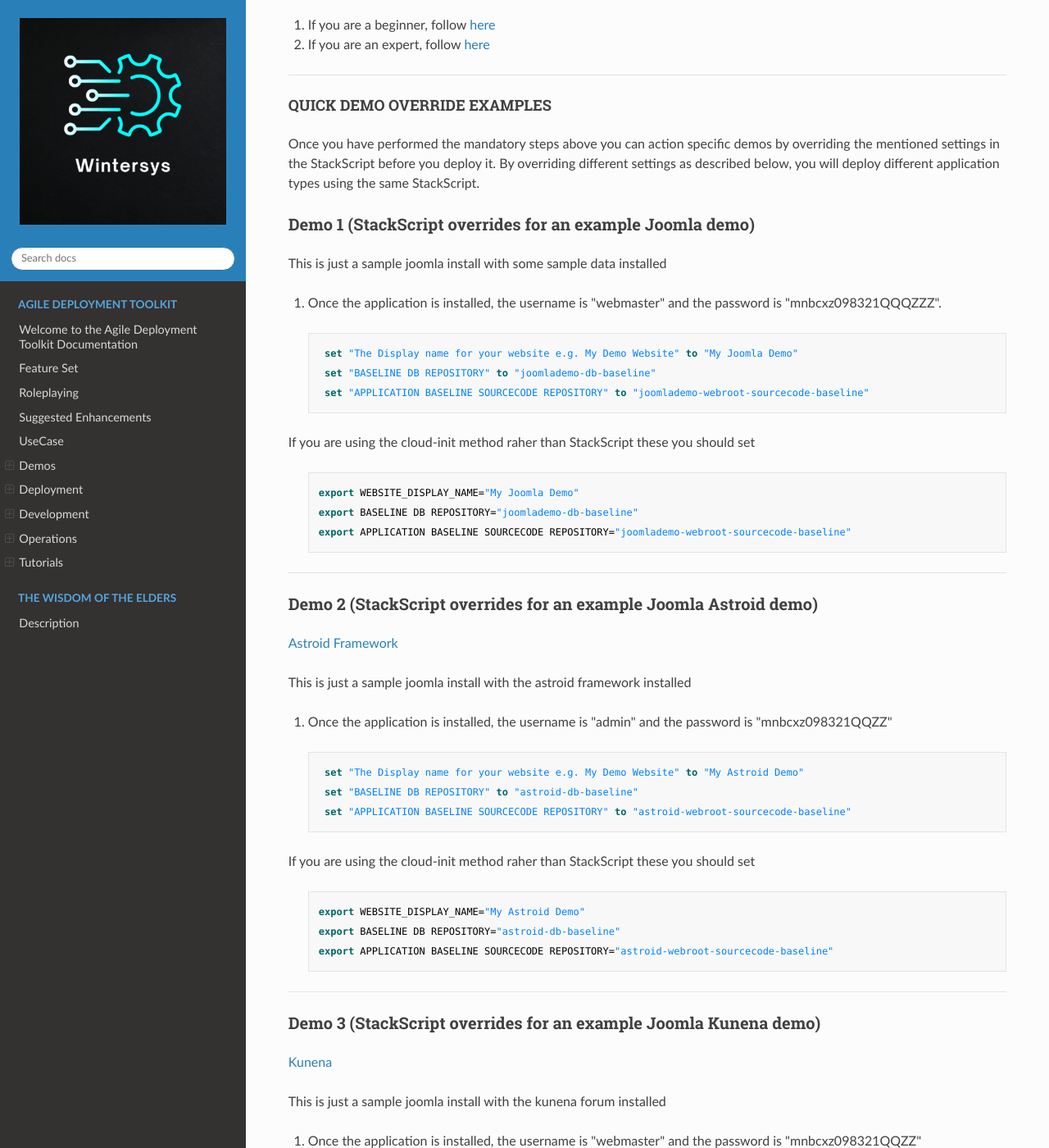
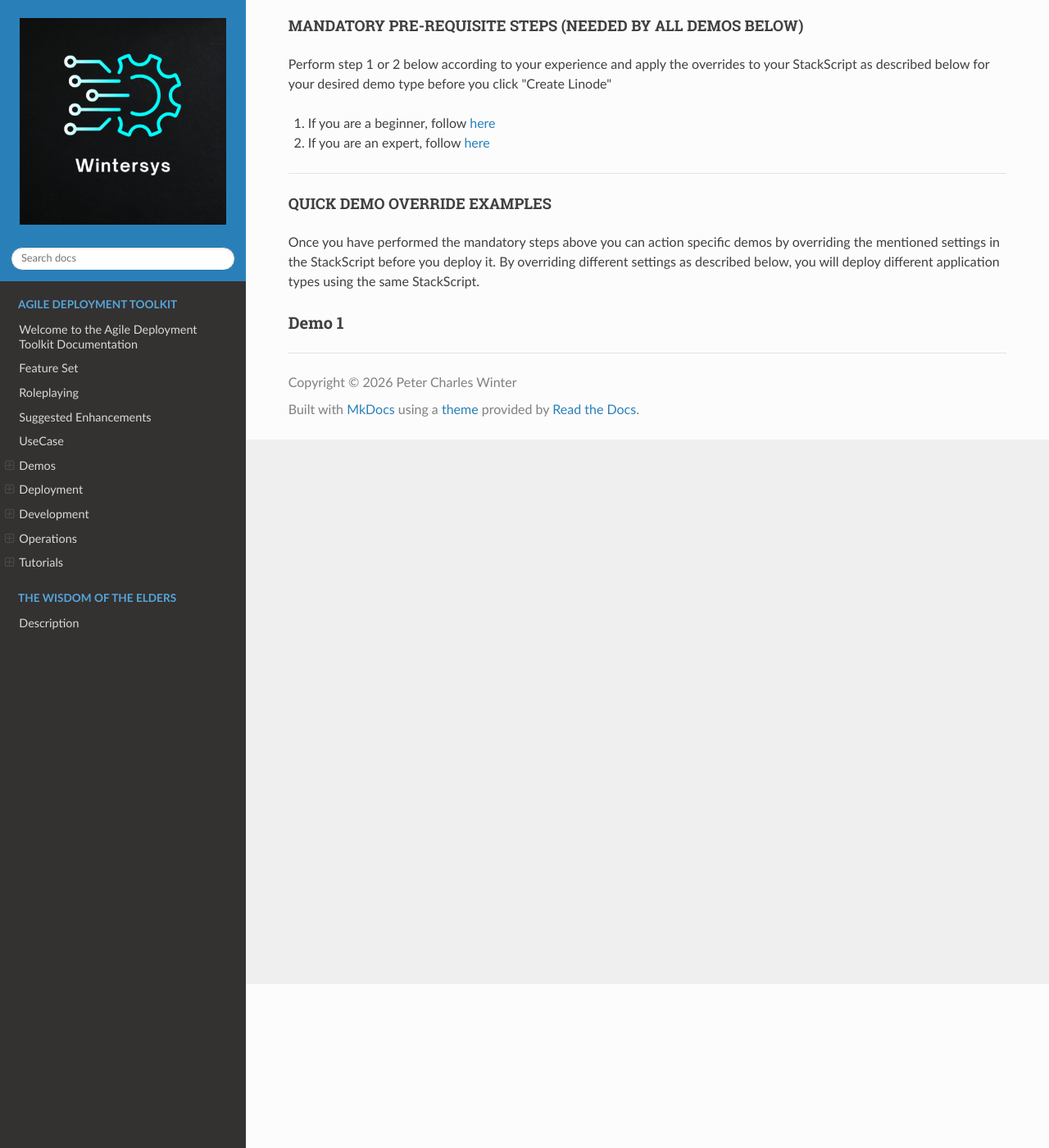
Before and after one commit to wintersys-dev/adt-documentation, an MkDocs documentation site: the page built from docs/Agile Deployment Toolkit/Demos/JoomlaDemos.md, in a window 1280 px wide and 1400 px high, scrolled down 200 px. Shown: the whole window at 82% size. Built offline with MkDocs 1.6.1, drawn with Linux system fonts in a browser that asks for light colours; nearby versions of some CDN libraries; some of the changed text lies outside the part shown.

Commit message:
Update JoomlaDemos.md

```diff
--- a/docs/Agile Deployment Toolkit/Demos/JoomlaDemos.md
+++ b/docs/Agile Deployment Toolkit/Demos/JoomlaDemos.md
@@ -12,119 +14,4 @@ Perform step 1 or 2 below according to your experience and apply the overrides t
 Once you have performed the mandatory steps above you can action specific demos by overriding the mentioned settings in the StackScript before you deploy it. By overriding different settings as described below, you will deploy different application types using the same StackScript.
 
 
-### Demo 1 (StackScript overrides for an example Joomla demo)
-
-This is just a sample joomla install with some sample data installed
-
-1. Once the application is installed, the username is "webmaster" and the password is "mnbcxz098321QQQZZZ".
-
->      set "The Display name for your website e.g. My Demo Website" to "My Joomla Demo"
->      set "BASELINE DB REPOSITORY" to "joomlademo-db-baseline"
->      set "APPLICATION BASELINE SOURCECODE REPOSITORY" to "joomlademo-webroot-sourcecode-baseline"
-
-
-If you are using the cloud-init method raher than StackScript these you should set
-
->     export WEBSITE_DISPLAY_NAME="My Joomla Demo"
->     export BASELINE DB REPOSITORY="joomlademo-db-baseline"
->     export APPLICATION BASELINE SOURCECODE REPOSITORY="joomlademo-webroot-sourcecode-baseline"
-
----------------------------
-
-### Demo 2 (StackScript overrides for an example Joomla Astroid demo)
-
-[Astroid Framework](https://astroidframe.work/)
-
-This is just a sample joomla install with the astroid framework installed
-
-1. Once the application is installed, the username is "admin" and the password is "mnbcxz098321QQZZ"
-
->      set "The Display name for your website e.g. My Demo Website" to "My Astroid Demo"
->      set "BASELINE DB REPOSITORY" to "astroid-db-baseline"
->      set "APPLICATION BASELINE SOURCECODE REPOSITORY" to "astroid-webroot-sourcecode-baseline"
-
-If you are using the cloud-init method raher than StackScript these you should set
-
->     export WEBSITE_DISPLAY_NAME="My Astroid Demo"
->     export BASELINE DB REPOSITORY="astroid-db-baseline"
->     export APPLICATION BASELINE SOURCECODE REPOSITORY="astroid-webroot-sourcecode-baseline"
-
-----------------------------
-### Demo 3 (StackScript overrides for an example Joomla Kunena demo)
-
-[Kunena](https://www.kunena.org)
-
-This is just a sample joomla install with the kunena forum installed
-
-1. Once the application is installed, the username is "webmaster" and the password is "mnbcxz098321QQZZ"
-
->     set "The Display name for your website e.g. My Demo Website" to "My Kunena Demo"
->     set "BASELINE DB REPOSITORY" to "kunena-db-baseline"
->     set "APPLICATION BASELINE SOURCECODE REPOSITORY" to "kunena-webroot-sourcecode-baseline"
-
-If you are using the cloud-init method raher than StackScript these you should set
-
->     export WEBSITE_DISPLAY_NAME="My Kunena Demo"
->     export BASELINE DB REPOSITORY="kunena-db-baseline"
->     export APPLICATION BASELINE SOURCECODE REPOSITORY="kunena-webroot-sourcecode-baseline"
->
-----------------------------
-
-### Demo 4 (StackScript overrides for example Joomlart demos)
-
-#### Demo JA Template One
-
-Username: webmaster
-Password: mnbcxz098321QQZZ
-
-[Joomlart Purity](https://www.joomlart.com/joomla/templates/ja-purity-iv)
-This is just a sample joomla install with the purity template installed
-
->     set "WEBSITE_DISPLAY_NAME" to "My Purity Demo"
->     set "BASELINE DB REPOSITORY" to "purity-db-baseline"
->     set "APPLICATION BASELINE SOURCECODE REPOSITORY" to "purity-webroot-sourcecode-baseline"
-
-If you are using the cloud-init method raher than StackScript these you should set
-
->     export WEBSITE_DISPLAY_NAME="My Purity Demo"
->     export BASELINE DB REPOSITORY="purity-db-baseline"
->     export APPLICATION BASELINE SOURCECODE REPOSITORY="purity-webroot-sourcecode-baseline"
->
-
-OR
-
-Username: webmaster
-Password: mnbcxz098321QQZZ
-
-#### Demo JA Template Two
-[Joomlart Stark](https://www.joomlart.com/joomla/templates/ja-stark)
-This is just a sample joomla install with the stark template installed
-
->     set "WEBSITE_DISPLAY_NAME" to "My Stark Demo"
->     set "BASELINE DB REPOSITORY" to "stark-db-baseline"
->     set "APPLICATION BASELINE SOURCECODE REPOSITORY" to "stark-webroot-sourcecode-baseline"
-
-If you are using the cloud-init method raher than StackScript these you should set
-
->     export "WEBSITE_DISPLAY_NAME" to "My Stark Demo"
->     export BASELINE DB REPOSITORY="stark-db-baseline"
->     export APPLICATION BASELINE SOURCECODE REPOSITORY="stark-webroot-sourcecode-baseline"
-
-
-OR
-
-#### Demo JA Template Three
-[Joomlart Campaign](https://www.joomlart.com/joomla/templates/ja-campaign)
-This is just a sample joomla install with the stark template installed
-
->     set WEBSITE_DISPLAY_NAME="My Campaign Demo"
->     set "BASELINE DB REPOSITORY" to "campaign-db-baseline"
->     set "APPLICATION BASELINE SOURCECODE REPOSITORY" to "campaign-webroot-sourcecode-baseline"
-
-If you are using the cloud-init method raher than StackScript these you should set
-
->     export WEBSITE_DISPLAY_NAME="My Campaign Demo"
->     export BASELINE DB REPOSITORY="campaign-db-baseline"
->     export APPLICATION BASELINE SOURCECODE REPOSITORY="campaign-webroot-sourcecode-baseline"
-
-Once the application is installed, the username is "webmaster" and the password is "mnbcxz098321QQZZ"
+### Demo 1
```
Also changed, not shown: other parts of docs/Agile Deployment Toolkit/Demos/JoomlaDemos.md (+2 -0 lines).
